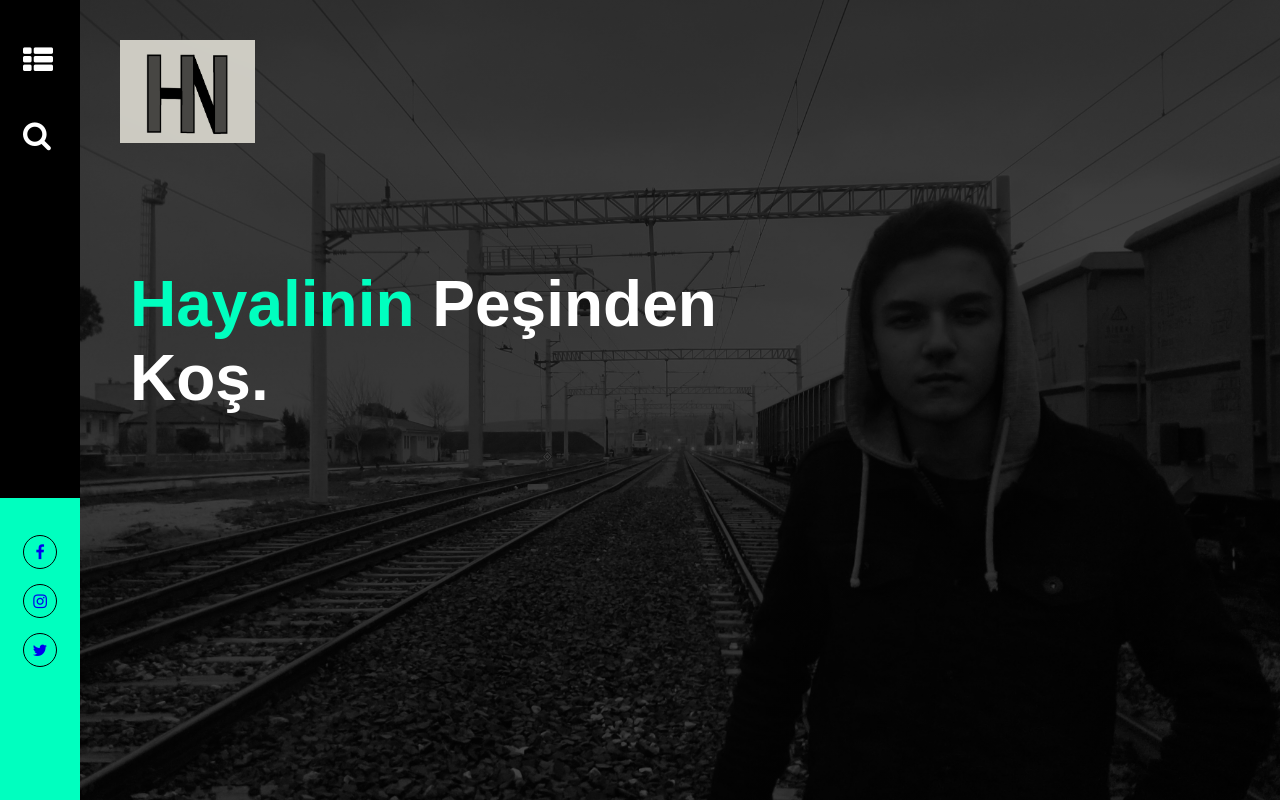
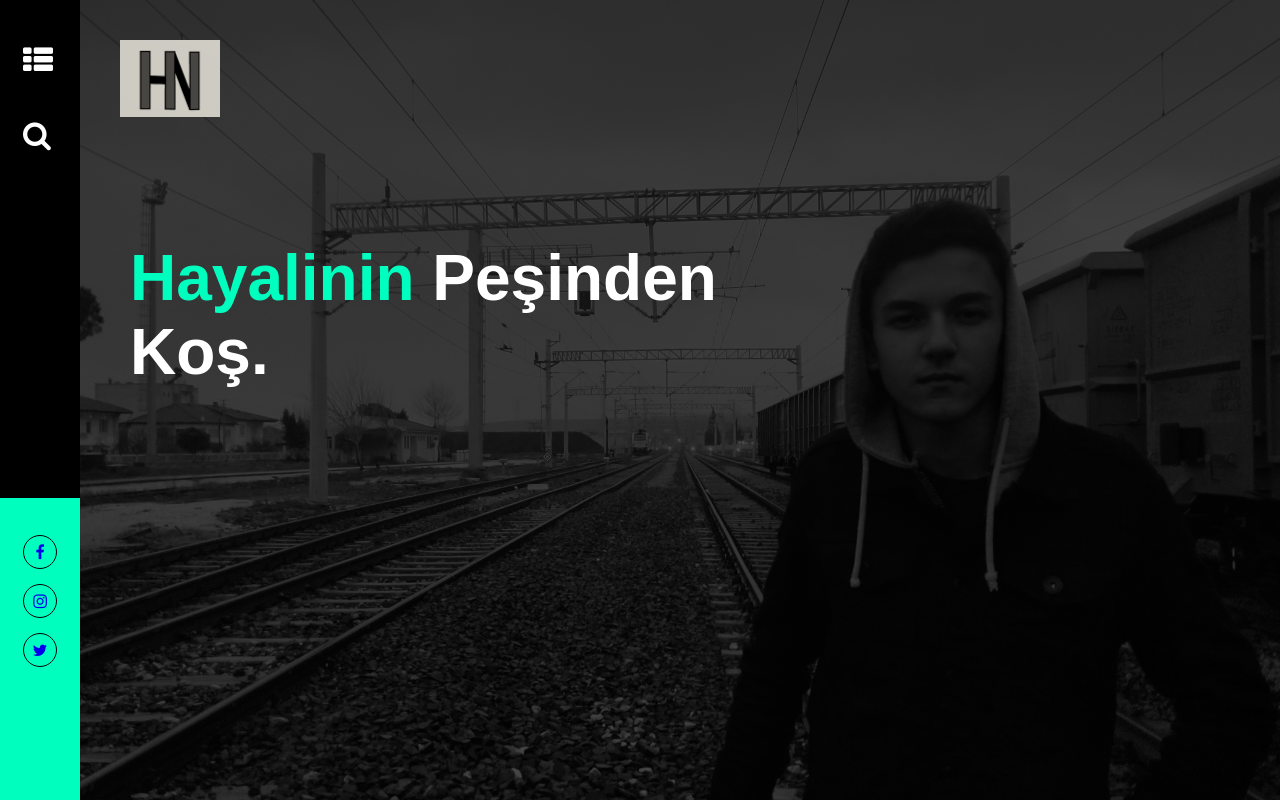
Before and after one commit to ahmetgo/ahmetgo.github.io, a plain HTML site: page index.html in a window 1280 px wide. Drawn offline with Linux system fonts and the light colour scheme.

Commit message:
Update style.css

```diff
--- a/style.css
+++ b/style.css
@@ -22,7 +22,7 @@ a:active {text-decoration: none;}
 
 }
 .nav-logo img{
-    width: 135px;
+    width: 100px;
 
 }
 .nav-links{
```
